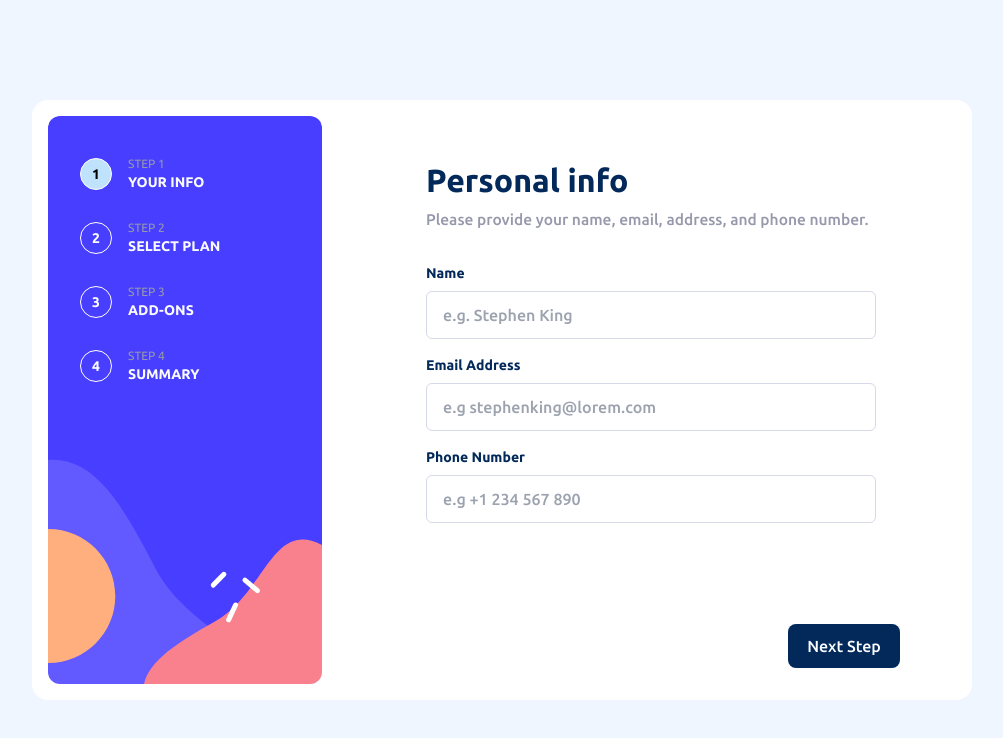
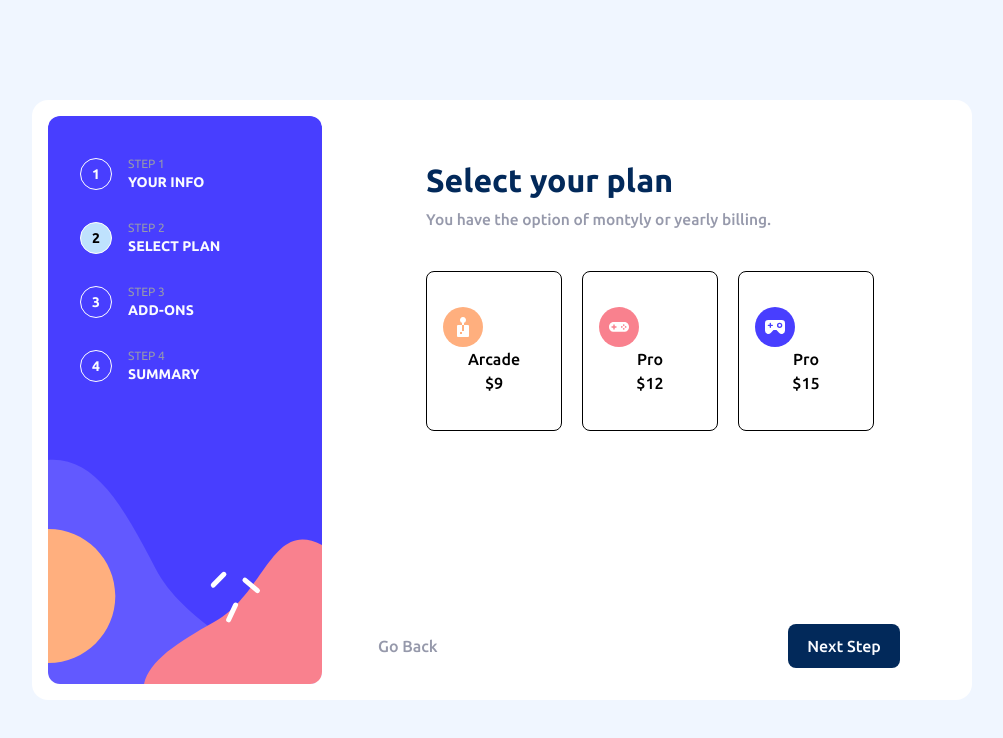
Before and after one commit to oguzhan76/multistep-form, a React (Vite) app: page / in a window 1280 px wide. Shown: the top 738 px of the page, without its empty margins (138-1141 px from the left). Built offline with nearby package versions, Linux system fonts and the light colour scheme.

Commit message:
Plan selection page

```diff
--- /dev/null
+++ b/src/Data/Data.ts
@@ -0,0 +1,7 @@
+import { Plans } from "../types/DataTypes"
+
+export const PlanOffers: Plans = {
+    arcade: { monthly: '$9', yearly: '$80' },
+    advanced: { monthly: '$12', yearly: '$80' },
+    pro: { monthly: '$15', yearly: '$80' }
+};
--- a/src/components/MultiStepForm.tsx
+++ b/src/components/MultiStepForm.tsx
@@ -1,40 +1,51 @@
 import mobileBg from '../assets/bg-sidebar-mobile.svg';
-import { useState } from "react";
+import { ReactElement, useState } from "react";
 import { useMediaQuery } from "react-responsive";
-import Form_1 from './Form_1';
-import type { PersonalInfoFormError } from './Form_1';
+import PersonalForm from './PersonalInfoForm';
+import type { PersonalInfoFormError } from './PersonalInfoForm';
 import type { personalInfoData } from '../types/FormTypes';
-
-
-// const data: Form1Data = { name: '', email: '', phone: '' }
+import PlanForm from './PlanForm';
+import { PlanOffers } from '../Data/Data';
+import { planData } from '../types/FormTypes';
 
 export default function MultiStepForm() {
+  const isDesktop: boolean = useMediaQuery({ minWidth: 940 });
   const [currentStep, setCurrentStep] = useState<number>(1);
   const [pInfo, setPInfo] = useState<personalInfoData>({name: '', email: '', phone: ''});
   const [pInfoError, setPInfoError] = useState<PersonalInfoFormError>({name: null, email: null, phone: null});
 
-  const isDesktop: boolean = useMediaQuery({ minWidth: 940 });
+  const [planData, setPlanData] = useState<planData>();
+
+  const FormPages: ReactElement[] = [
+    <PersonalForm data={pInfo} onChange={setPInfo} error={pInfoError}/>,
+    <PlanForm plans={PlanOffers}/>,
+  ]
 
   const goNextStep = (e: React.FormEvent<HTMLFormElement>) => {
     e.preventDefault();
-    if(currentStep === 1) console.log(validatePInfoFields());
-      return
+    if(currentStep === 0 && !validatePInfoFields())
+      return;
     setCurrentStep(prev => prev + 1);
   }
 
   const goPrevStep = () => {
     setCurrentStep(prev => prev - 1);
   }
+  // Returns true if all the fields are valid
+  const validatePInfoFields = (): boolean => {
+    const emptyField = 'This field is required';
+    const errors: PersonalInfoFormError = {name: null, email: null, phone: null};
+    if(!pInfo.name) errors.name = emptyField;
 
-  const validatePInfoFields = () => {
-    const emptyField = 'This field is required';
-    const errors: PersonalInfoFormError  = {
-      name: pInfo.name ? null : emptyField,
-      email: pInfo.email ? null : emptyField,
-      phone: pInfo.phone ? null : emptyField
-    }
+    if(!pInfo.email) errors.email = emptyField;
+    else if(!(/^[\w-.]+@([\w-]+\.)+[\w-]{2,4}$/g).test(pInfo.email)) errors.email = "This field must be email format";
+
+    if(!pInfo.phone) errors.phone = emptyField;
+    else if(!(/^[+][(]?[0-9]{3}[)]?[-\s.]?[0-9]{3}[-\s.]?[0-9]{4,6}$/g).test(pInfo.phone)) errors.phone = "This field must be phone format"
+
     setPInfoError(errors);
-    return !!errors.name || !!errors.email || !!errors.phone
+    console.log(errors);
+    return !errors.name && !errors.email && !errors.phone
   }
 
   const buttonGroup = (
@@ -45,7 +56,7 @@ export default function MultiStepForm() {
       >
         Next Step
       </button>
-      {currentStep > 1 && <button className="text-cool_gray" onClick={goPrevStep}>Go Back</button>}
+      {currentStep > 0 && <button className="text-cool_gray" onClick={goPrevStep}>Go Back</button>}
     </footer>
   )
 
@@ -64,7 +75,7 @@ export default function MultiStepForm() {
           noValidate
         >
           <section>
-            <Form_1 data={pInfo} onChange={setPInfo} error={pInfoError}/>
+          {FormPages[currentStep]}
           </section>
           {buttonGroup}
         </form>
@@ -77,7 +88,7 @@ export default function MultiStepForm() {
       <div className="relative">
         <img className='absolute z-[-1]' src={mobileBg} />
       </div>
-      <form className='flex flex-col justify-between pt-10 items-center h-full' onSubmit={goNextStep}>
+      <form className='flex flex-col justify-between pt-10 items-center h-full' onSubmit={goNextStep} noValidate>
         <section className=''>
           <div className='flex justify-center gap-4'>
             <Step step={1} currentStep={currentStep} />
@@ -86,7 +97,7 @@ export default function MultiStepForm() {
             <Step step={4} currentStep={currentStep} />
           </div>
           <section className='w-[350px] bg-white rounded-2xl relative'>
-            <Form_1 data={pInfo} onChange={setPInfo} error={pInfoError}/>
+            {FormPages[currentStep]}
           </section>
         </section>
         {buttonGroup}
@@ -101,7 +112,7 @@ export default function MultiStepForm() {
 
 const Step = ({ step, text, currentStep }: { step: number, text?: string, currentStep: number }) => {
 
-  const activeStyles = step === currentStep ? "bg-light_blue text-black " : "";
+  const activeStyles = step === currentStep+1 ? "bg-light_blue text-black " : "";
 
   return (
     <div className="text-sm text-alabaster font-bold mb-7">
--- a/src/components/Form_1.tsx
+++ b/src/components/PersonalInfoForm.tsx
@@ -6,16 +6,15 @@ export type PersonalInfoFormError = {
   phone: string | null
 }
 
-type Form1Props = {
+type PersonalInfoFormProps = {
   data: personalInfoData,
   onChange: React.Dispatch<React.SetStateAction<personalInfoData>>,
   error: PersonalInfoFormError
 }
 
-export default function Form_1({ data, onChange, error }: Form1Props) {
+export default function PersonalInfoForm({ data, onChange, error }: PersonalInfoFormProps) {
 
-  const inputStyle = "my-2 rounded-md border border-light_gray h-12 w-full indent-4 font-medium";
-  const inputStyle_error = "my-2 rounded-md border border-strawberry_red outline-none h-12 w-full indent-4 font-medium";
+  const inputStyle = "my-2 rounded-md border h-12 w-full indent-4 font-medium hover:cursor-pointer focus:border-purplish_blue focus:outline-none";
   const labelStyle = "text-sm text-marine_blue font-bold"
 
   return (
@@ -28,12 +27,13 @@ export default function Form_1({ data, onChange, error }: Form1Props) {
           {error.name && <p className="text-sm font-bold text-strawberry_red">{error.name}</p>}
         </div>
         <input
-          className={error.name ? inputStyle_error : inputStyle}
+          className={`${inputStyle} ${error.name ? 'border-strawberry_red' : 'border-light_gray'}`}
           type="text"
           placeholder="e.g. Stephen King"
           value={data.name}
           onChange={(e) => onChange(prev => ({ ...prev, name: e.target.value }))}
           required
+          autoFocus
         />
       </div>
       <div className="my-2">
@@ -42,7 +42,7 @@ export default function Form_1({ data, onChange, error }: Form1Props) {
           {error.email && <p className="text-sm font-bold text-strawberry_red">{error.email}</p>}
         </div>
         <input
-          className={error.email ? inputStyle_error : inputStyle}
+          className={`${inputStyle} ${error.email ? 'border-strawberry_red' : 'border-light_gray'}`}
           type="text"
           placeholder="e.g stephenking@lorem.com"
           value={data.email}
@@ -56,7 +56,7 @@ export default function Form_1({ data, onChange, error }: Form1Props) {
           {error.phone && <p className="text-sm font-bold text-strawberry_red">{error.phone}</p>}
         </div>
         <input
-          className={error.phone ? inputStyle_error : inputStyle}
+          className={`${inputStyle} ${error.phone ? 'border-strawberry_red' : 'border-light_gray'}`}
           type="text"
           placeholder="e.g +1 234 567 890"
           value={data.phone}
--- /dev/null
+++ b/src/components/PlanForm.tsx
@@ -0,0 +1,60 @@
+import arcadeIcon from '../assets/icon-arcade.svg';
+import advancedIcon from '../assets/icon-advanced.svg';
+import proIcon from '../assets/icon-pro.svg';
+import { useState } from "react";
+import { Plans } from "../types/DataTypes";
+
+type PlanFormProps = {
+    plans: Plans
+}
+
+export default function PlanForm({ plans }: PlanFormProps) {
+    const [selectedPlan, setSelectedPlan] = useState();
+    const [recurral, setRecurral] = useState<"monthly" | "yearly">("monthly");
+
+    console.log(plans);
+
+    return (
+        <div className="pl-4 pr-4 ds:pl-16 ds:pr-10 ds:pt-0 ds:pb-6">
+            <h1 className="font-extrabold text-[32px] text-marine_blue mb-1">Select your plan</h1>
+            <p className="text-cool_gray mb-8 text-[15.5px]">You have the option of montyly or yearly billing.</p>
+            <div className='mt-10 flex w-full gap-5'>
+                <PlanButton
+                    icon={arcadeIcon}
+                    title="Arcade"
+                    subTitle={plans.arcade[recurral]}
+                />
+                <PlanButton
+                    icon={advancedIcon}
+                    title="Pro"
+                    subTitle={plans.advanced[recurral]}
+                />
+                <PlanButton
+                    icon={proIcon}
+                    title="Pro"
+                    subTitle={plans.pro[recurral]}
+                />
+            </div>
+            <div>
+
+            </div>
+        </div>
+    )
+}
+
+type PlanButtonProps = {
+    icon: string,
+    title: string,
+    subTitle: string
+    selected?: boolean
+}
+
+function PlanButton({ icon, title, subTitle, selected }: PlanButtonProps) {
+    return (
+        <button className="p-4 border rounded-lg w-[136px] h-40">
+            <img src={icon} />
+            <h3 className="">{title}</h3>
+            <p>{subTitle}</p>
+        </button>
+    )
+}
--- /dev/null
+++ b/src/types/DataTypes.ts
@@ -0,0 +1,5 @@
+export interface Plans {
+    [key: string]: {
+        monthly: string,
+        yearly: string
+}}
```
